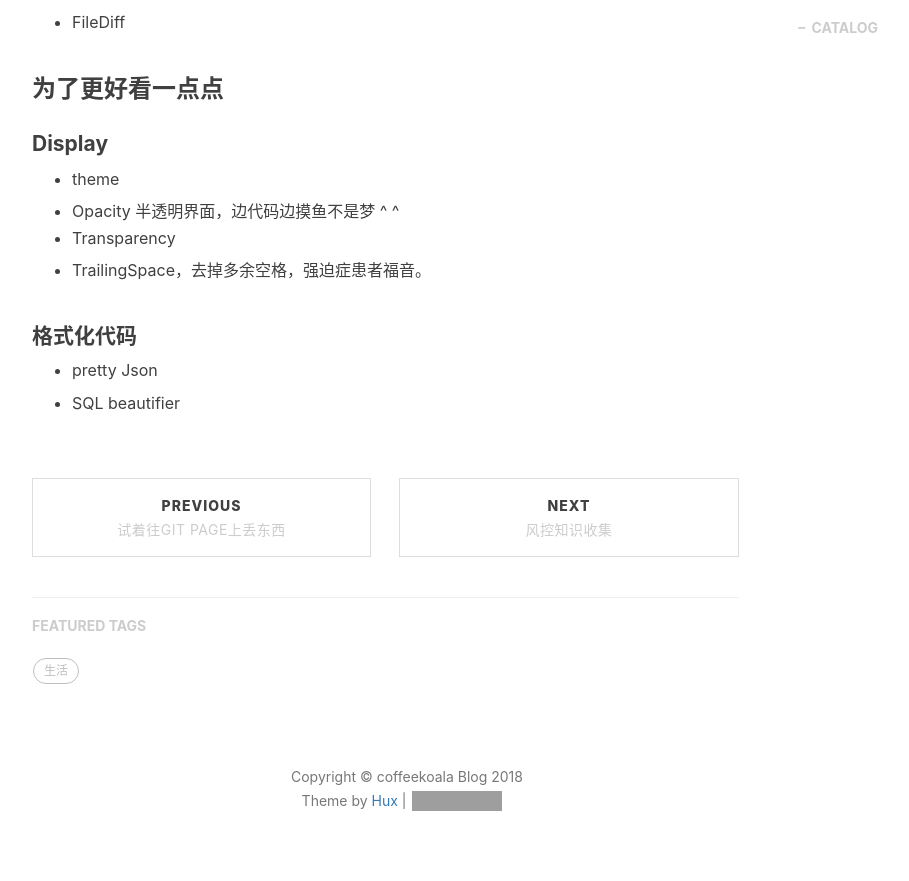
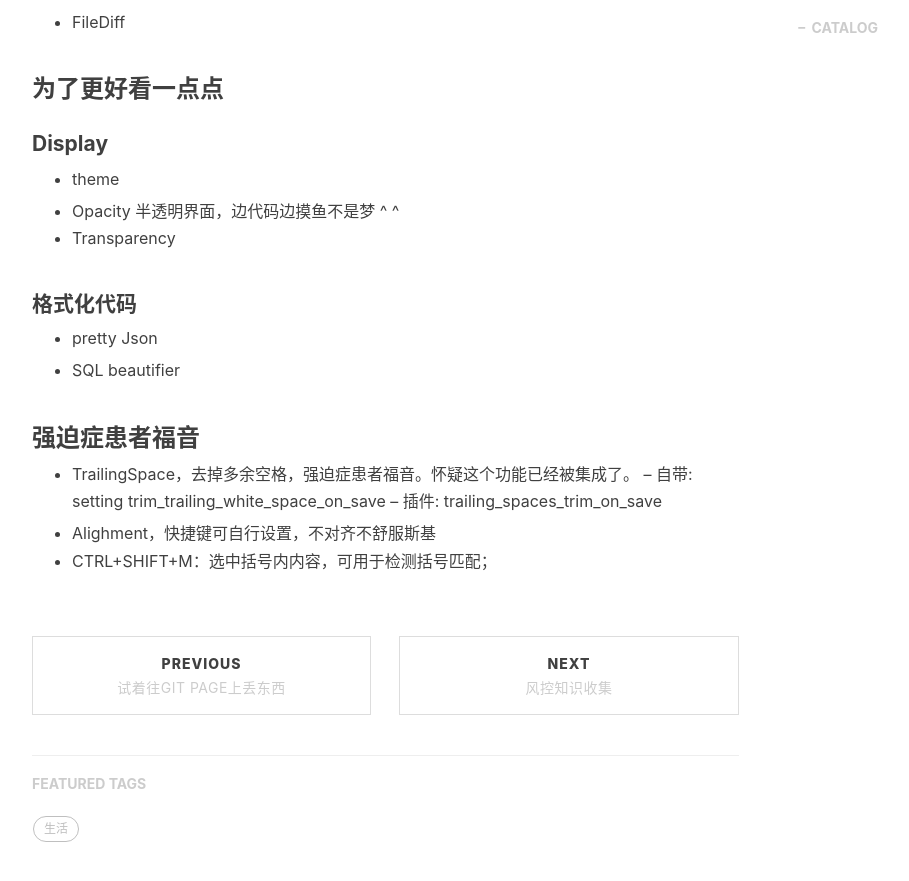
Before and after one commit to CoffeeKoala/coffeekoala.github.com, a Jekyll site: the page built from _posts/2018-03-14-sublime-package.md, in a window 1280 px wide and 900 px high, scrolled down 1338 px. Shown: the top 881 px of the window, without its empty margins (233-1142 px from the left). Built offline with Jekyll 4.4.1, drawn with Linux system fonts in a browser that asks for light colours; nearby versions of some CDN libraries; comment, search, counter and statistics services are not loaded; grey boxes are pictures that could not be loaded.

Commit message:
upup
upup

```diff
--- a/_posts/2018-03-14-sublime-package.md
+++ b/_posts/2018-03-14-sublime-package.md
@@ -80,3 +78,12 @@ package官网：https://packagecontrol.io/
 - pretty Json
 
 - SQL beautifier
+
+
+### 强迫症患者福音
+- TrailingSpace，去掉多余空格，强迫症患者福音。怀疑这个功能已经被集成了。
+-- 自带: setting trim_trailing_white_space_on_save
+-- 插件: trailing_spaces_trim_on_save
+
+- Alighment，快捷键可自行设置，不对齐不舒服斯基
+- CTRL+SHIFT+M：选中括号内内容，可用于检测括号匹配；
```
Also changed, not shown: other parts of _posts/2018-03-14-sublime-package.md (+0 -2 lines).
